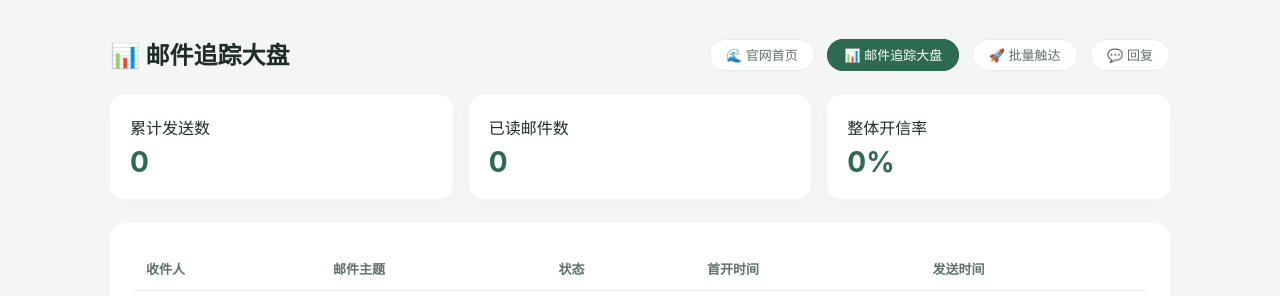
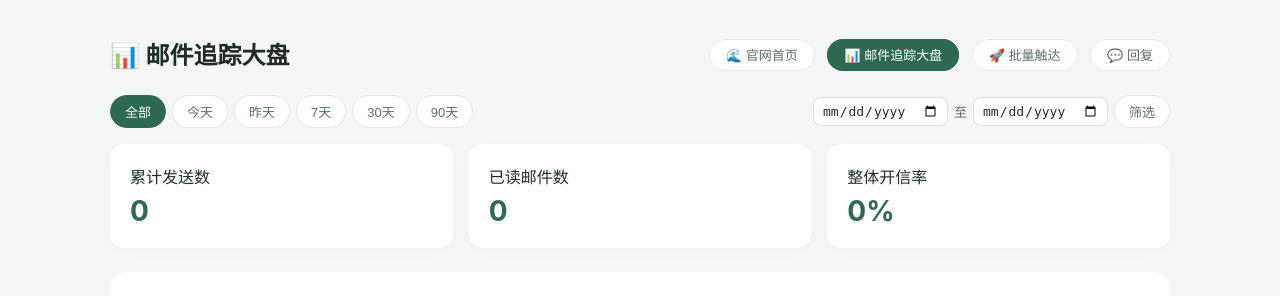
Before and after one commit to yanxinc07-lab/mail-tracker, a FastAPI app: page /dashboard in a window 1280 px wide. Shown: the top 296 px of the page. Run offline with FastAPI, Linux system fonts and the light colour scheme; lists and menus that the app fills with data are empty; some libraries are stand-ins or nearby versions.

Commit message:
v5-fix30-tracking

```diff
--- a/templates/dashboard.html
+++ b/templates/dashboard.html
@@ -20,6 +20,23 @@
       background: #FFFFFF; border: 1px solid rgba(36, 51, 44, 0.1); color: #5E7267; margin-left: 8px;
     }
     .nav-btn.active { background: #2D6A4F; color: #FFF; border-color: #2D6A4F; }
+    .range-bar { display: flex; justify-content: space-between; align-items: center; flex-wrap: wrap; gap: 10px; margin-bottom: 16px; }
+    .range-tabs { display: flex; gap: 6px; flex-wrap: wrap; }
+    .range-tab {
+      padding: 6px 14px; border-radius: 999px; font-size: 13px; cursor: pointer;
+      background: #FFFFFF; border: 1px solid rgba(36, 51, 44, 0.1); color: #5E7267;
+    }
+    .range-tab.active { background: #2D6A4F; color: #FFF; border-color: #2D6A4F; }
+    .range-custom { display: flex; align-items: center; gap: 6px; font-size: 13px; color: #5E7267; }
+    .range-custom input[type="date"] {
+      padding: 5px 8px; border-radius: 8px; font-size: 13px; color: #202D26;
+      border: 1px solid rgba(36, 51, 44, 0.15); background: #FFFFFF;
+    }
+    .range-apply {
+      padding: 6px 14px; border-radius: 999px; font-size: 13px; cursor: pointer;
+      background: #FFFFFF; border: 1px solid rgba(36, 51, 44, 0.1); color: #5E7267;
+    }
+    .range-apply.active { background: #2D6A4F; color: #FFF; border-color: #2D6A4F; }
     .stats-grid { display: grid; grid-template-columns: repeat(3, 1fr); gap: 16px; margin-bottom: 24px; }
     .stat-card { background: #FFF; border-radius: 14px; padding: 20px; box-shadow: 0 4px 16px rgba(0,0,0,0.02); }
     .stat-num { font-size: 28px; font-weight: 700; color: #2D6A4F; margin-top: 6px; }
@@ -30,11 +47,29 @@
     .badge { padding: 3px 8px; border-radius: 6px; font-size: 11px; font-weight: 600; }
     .badge-read { background: #E8F5E9; color: #2E7D32; }
     .badge-unread { background: #ECEFF1; color: #78909C; }
+    .log-toggle { cursor: pointer; color: #2D6A4F; font-size: 12px; margin-left: 6px; user-select: none; }
+    .log-row td { background: #FBFDFB; padding: 10px 12px 14px 24px; }
+    .log-line { font-size: 12.5px; color: #37474F; padding: 3px 0; }
+    .scan-tag { color: #90A4AE; font-size: 12px; }
+    .empty-note { color: #78909C; font-size: 13px; padding: 14px 0; }
   </style>
   <script>
     const SUPABASE_URL = "https://hteqhquorjycjdxburun.supabase.co";
     const SUPABASE_KEY = "sb_publishable_yVVewqmlY0RGqNX87n_j_Q_oT47OEzK";
     const client = supabase.createClient(SUPABASE_URL, SUPABASE_KEY);
+
+    let curRange = "all";
+    let curCustom = null; // {start, end} 有值时优先于 curRange
+
+    async function authHeaders() {
+      const { data: { session } } = await client.auth.getSession();
+      const h = { "Content-Type": "application/json" };
+      if (session && session.access_token) h["Authorization"] = "Bearer " + session.access_token;
+      return h;
+    }
+
+    function escHtml(v) { return String(v == null ? "" : v).replace(/&/g, "&amp;").replace(/</g, "&lt;").replace(/>/g, "&gt;"); }
+    const fmt = v => { if (!v) return "-"; const d = new Date(v); return isNaN(d) ? v : d.toLocaleString(); };
 
     async function loadDashboardData() {
       const { data: { session } } = await client.auth.getSession();
@@ -42,44 +77,120 @@
         window.location.href = "/";
         return;
       }
-      const { data: emails, error } = await client.from("emails").select("*").eq("user_id", session.user.id).order("send_time", { ascending: false });
-      if (error) { console.error("load emails failed:", error); }
+      const tbody = document.getElementById("emailTableBody");
+      const params = new URLSearchParams();
+      if (curCustom) {
+        params.set("custom_start", curCustom.start);
+        params.set("custom_end", curCustom.end);
+      } else {
+        params.set("time_range", curRange);
+      }
+      let data;
+      try {
+        const resp = await fetch("/api/dashboard_data?" + params.toString(), { headers: await authHeaders() });
+        data = await resp.json();
+        if (!resp.ok) throw new Error(data.detail || "未知错误");
+      } catch (e) {
+        tbody.innerHTML = "";
+        document.getElementById("dashMsg").innerHTML =
+          '<div style="color:#C62828; font-size:13px; padding:8px 0;">加载失败：' + escHtml(String(e.message || e)) + '</div>';
+        return;
+      }
+      document.getElementById("dashMsg").innerHTML = "";
 
-      const total = emails ? emails.length : 0;
-      const read = emails ? emails.filter(e => (e.open_count || 0) > 0).length : 0;
-      const rate = total > 0 ? ((read / total) * 100).toFixed(1) + "%" : "0%";
+      const emails = data.emails || [];
+      const logsMap = data.logs_map || {};
+      const stats = data.stats || { sent: 0, opened: 0, rate: 0 };
+      document.getElementById("statTotal").innerText = stats.sent;
+      document.getElementById("statRead").innerText = stats.opened;
+      document.getElementById("statRate").innerText = (stats.rate || 0) + "%";
 
-      document.getElementById("statTotal").innerText = total;
-      document.getElementById("statRead").innerText = read;
-      document.getElementById("statRate").innerText = rate;
-
-      const tbody = document.getElementById("emailTableBody");
       tbody.innerHTML = "";
-      if (emails) {
+      if (emails.length === 0) {
+        const tr = document.createElement("tr");
+        tr.innerHTML = '<td colspan="5"><div class="empty-note">这个范围内暂时没有邮件记录。</div></td>';
+        tbody.appendChild(tr);
+        return;
+      }
       emails.forEach(e => {
+        const logs = logsMap[e.id] || [];
+        const hasLogs = logs.length > 0;
         const tr = document.createElement("tr");
         let statusHtml;
         if (e.status === "failed") {
-            const errTxt = String(e.error || "").slice(0, 300).replace(/&/g, "&amp;").replace(/</g, "&lt;").replace(/>/g, "&gt;");
+          const errTxt = escHtml(String(e.error || "").slice(0, 300));
           statusHtml = '<span class="badge badge-unread">发送失败</span>' + (errTxt ? `<div style="color:#C62828; font-size:12px; margin-top:4px; max-width:360px; white-space:normal; word-break:break-all;">${errTxt}</div>` : "");
         } else if ((e.open_count || 0) > 0) {
           statusHtml = `<span class="badge badge-read">已读 ×${e.open_count}</span>`;
         } else {
           statusHtml = '<span class="badge badge-unread">未开信</span>';
         }
-          const fmt = v => { if (!v) return "-"; const d = new Date(v); return isNaN(d) ? v : d.toLocaleString(); };
+        if ((e.open_count || 0) > 0 || hasLogs) {
+          statusHtml += `<span class="log-toggle" data-eid="${escHtml(e.id)}">详情 ▾</span>`;
+        }
         tr.innerHTML = `
-            <td>${e.recipient || "-"}</td>
-            <td>${e.subject || "-"}</td>
+          <td>${escHtml(e.recipient || "-")}</td>
+          <td>${escHtml(e.subject || "-")}</td>
           <td>${statusHtml}</td>
           <td>${fmt(e.first_open_time)}</td>
           <td>${fmt(e.send_time)}</td>
         `;
         tbody.appendChild(tr);
+
+        const ltr = document.createElement("tr");
+        ltr.className = "log-row";
+        ltr.id = "logs-" + e.id;
+        ltr.style.display = "none";
+        let inner;
+        if (!hasLogs) {
+          inner = '<div class="empty-note">暂无逐次记录（旧数据只有次数）</div>';
+        } else {
+          inner = logs.map((lg, i) =>
+            `<div class="log-line">#${i + 1} ${fmt(lg.open_time)}${lg.is_scanner ? ' <span class="scan-tag">（系统扫）</span>' : ''}</div>`
+          ).join("");
+        }
+        ltr.innerHTML = `<td colspan="5">${inner}</td>`;
+        tbody.appendChild(ltr);
       });
     }
+
+    document.addEventListener("click", ev => {
+      const t = ev.target.closest(".log-toggle");
+      if (!t) return;
+      const row = document.getElementById("logs-" + t.dataset.eid);
+      if (!row) return;
+      const open = row.style.display !== "none";
+      row.style.display = open ? "none" : "";
+      t.textContent = open ? "详情 ▾" : "详情 ▴";
+    });
+
+    function setActiveTab() {
+      document.querySelectorAll(".range-tab").forEach(b =>
+        b.classList.toggle("active", !curCustom && b.dataset.range === curRange));
+      document.getElementById("customApply").classList.toggle("active", !!curCustom);
     }
-    window.addEventListener("DOMContentLoaded", loadDashboardData);
+
+    window.addEventListener("DOMContentLoaded", () => {
+      document.querySelectorAll(".range-tab").forEach(b => {
+        b.addEventListener("click", () => {
+          curRange = b.dataset.range;
+          curCustom = null;
+          document.getElementById("customStart").value = "";
+          document.getElementById("customEnd").value = "";
+          setActiveTab();
+          loadDashboardData();
+        });
+      });
+      document.getElementById("customApply").addEventListener("click", () => {
+        const s = document.getElementById("customStart").value;
+        const e = document.getElementById("customEnd").value;
+        if (!s || !e) { alert("请把开始和结束日期都选好"); return; }
+        curCustom = { start: s, end: e };
+        setActiveTab();
+        loadDashboardData();
+      });
+      loadDashboardData();
+    });
   </script>
 </head>
 <body>
@@ -94,12 +205,29 @@
         <a href="/admin" class="nav-btn" id="adminNavLink" style="display:none">🛠 站长监控室</a>
       </div>
     </div>
+    <div class="range-bar">
+      <div class="range-tabs">
+        <button class="range-tab active" data-range="all">全部</button>
+        <button class="range-tab" data-range="today">今天</button>
+        <button class="range-tab" data-range="yesterday">昨天</button>
+        <button class="range-tab" data-range="week">7天</button>
+        <button class="range-tab" data-range="month">30天</button>
+        <button class="range-tab" data-range="quarter">90天</button>
+      </div>
+      <div class="range-custom">
+        <input type="date" id="customStart">
+        <span>至</span>
+        <input type="date" id="customEnd">
+        <button class="range-apply" id="customApply">筛选</button>
+      </div>
+    </div>
     <div class="stats-grid">
       <div class="stat-card"><div>累计发送数</div><div class="stat-num" id="statTotal">0</div></div>
       <div class="stat-card"><div>已读邮件数</div><div class="stat-num" id="statRead">0</div></div>
       <div class="stat-card"><div>整体开信率</div><div class="stat-num" id="statRate">0%</div></div>
     </div>
     <div class="table-card">
+      <div id="dashMsg"></div>
       <table>
         <thead><tr><th>收件人</th><th>邮件主题</th><th>状态</th><th>首开时间</th><th>发送时间</th></tr></thead>
         <tbody id="emailTableBody"></tbody>
--- a/templates/index.html
+++ b/templates/index.html
@@ -501,8 +501,6 @@
     <header>
       <a class="brand" href="/">🌊 MailTracker</a>
       <div class="nav-actions">
-        <!-- 插件作为小工具胶囊静置于侧边 -->
-        <a href="/api/download_extension" class="btn-nav-capsule">📥 下载插件</a>
         <!-- 右上角动态感应区：未登显示登录按钮，已登显示邮箱与退出 -->
         <div id="navUserZone" style="display:flex; align-items:center; gap:10px;"></div>
       </div>
--- a/templates/index_new.html
+++ b/templates/index_new.html
@@ -194,7 +194,6 @@ h1{font-size:clamp(54px,8.5vw,116px);line-height:.98;font-weight:800;letter-spac
       MailTracker
     </a>
     <div class="nav-actions">
-      <a href="/api/download_extension" class="plugin-link">下载插件</a>
       <div id="navUserZone" style="display:flex;align-items:center;gap:10px"></div>
     </div>
   </header>
```
Lines whose indentation alone changed are shown as unchanged.
